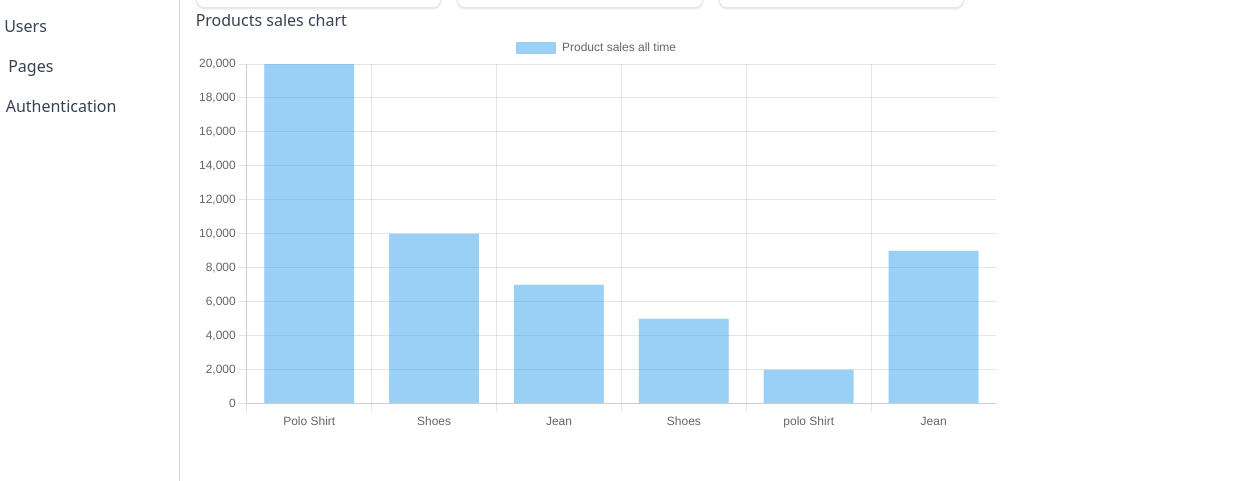
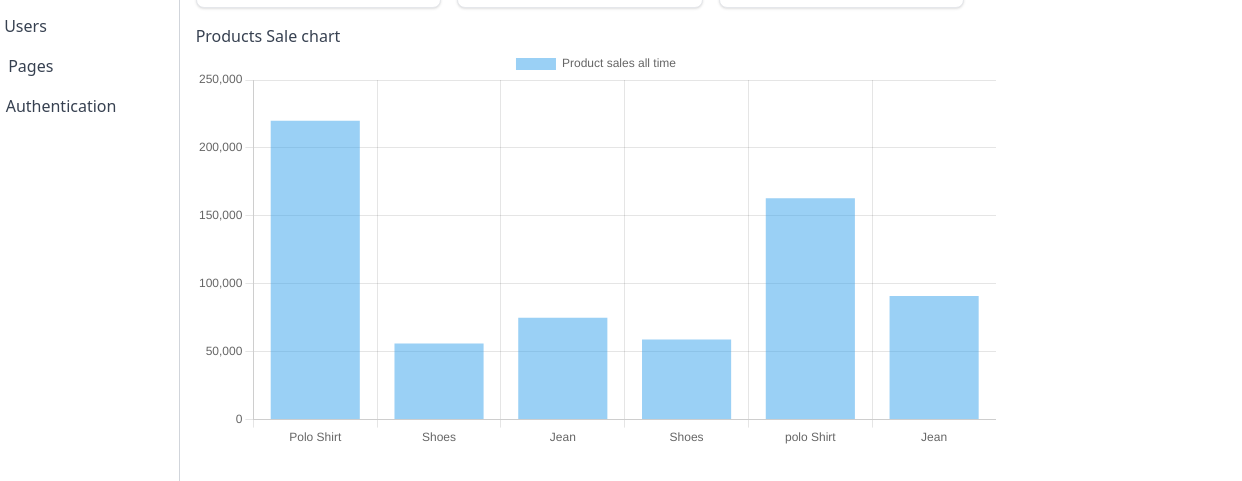
Before and after one commit to Kymoe/dashboard_final, a website built with Vite: page index.html in a window 1280 px wide. Shown: the part 237-718 px from the top of the page, 38-1280 px from the left. Built offline with nearby package versions, Linux system fonts and the light colour scheme.

Commit message:
add chart and create data

```diff
--- a/index.html
+++ b/index.html
@@ -153,8 +153,9 @@
                 <p class="font-normal text-gray-700 dark:text-gray-400">Total profit</p>
             </article>
           </section>
-          <section class="">
-            <h3>Products sales chart</h3>
+          <!-- chart section -->
+          <section class="mt-4">
+            <h3>Products Sale chart</h3>
             <div style="width: 800px;"><canvas id="product-chart"></canvas></div>
           </section>
 
--- a/src/add-product.js
+++ b/src/add-product.js
@@ -3,24 +3,26 @@ const title = document.querySelector("#title");
 const price = document.querySelector("#price");
 const category = document.querySelector("#category");
 const description = document.querySelector("#description");
-const submitBtn=document.querySelector(".submit-btn");
+// saving....
+const submitBtn = document.querySelector(".submit-btn");
 
 
 
 form.addEventListener('submit',async(event)=>{
     event.preventDefault();
-
+    submitBtn.textContent="Saving...";
 
  try{
       await  fetch('https://fakestoreapi.com/products',{
         method:'POST',
         body:JSON.stringify(
             {title:title.value,
-                price:price.value,
+                price:parseInt(price.value),
                 category:category.value,
                 description:description.value
             }),
     });
+    submitBtn.textContent = "Save";
 
  }
  catch(error){
--- a/src/home.js
+++ b/src/home.js
@@ -2,12 +2,12 @@ import Chart from "chart.js/auto";
 
 (async function () {
   const data = [
-    { product: "Polo Shirt", amount: 20000 },
-    { product: "Shoes", amount: 10000 },
-    { product: "Jean", amount: 7000 },
-    { product: "Shoes", amount: 5000 },
-    { product: "polo Shirt", amount: 2000 },
-    { product: "Jean", amount: 9000 },
+    { product: "Polo Shirt", amount: 220000 },
+    { product: "Shoes", amount: 56000 },
+    { product: "Jean", amount: 75000 },
+    { product: "Shoes", amount: 59000 },
+    { product: "polo Shirt", amount: 163000 },
+    { product: "Jean", amount: 91000},
   ];
 
   new Chart(document.querySelector("#product-chart"), {
--- a/src/product.html
+++ b/src/product.html
@@ -140,7 +140,7 @@
                       <i class="fa-solid fa-plus"></i>
                       <span>Add Product</span>
                     </button>
-
+                        <!-- form -->
                       <!-- Main modal -->
                       <div id="addProductModal" tabindex="-1" aria-hidden="true" class="fixed top-0 hidden left-0 right-0 z-50  w-full p-4 overflow-x-hidden overflow-y-auto md:inset-0 h-[calc(100%-1rem)] max-h-full">
                           <div class="relative w-full max-w-2xl max-h-full">
@@ -156,17 +156,16 @@
                                           <span class="sr-only">Close modal</span>
                                       </button>
                                   </div>
+                                   <!-- Modal body -->
                                    <form id="add-product-form">
-                                  <!-- Modal body -->
                                  <div class="p-6 space-y-6">
-
                                       <div>
                                       <label for="title" class="block font-semibold" >Title</label>
                                       <input type="text" id="title" name="title" class="form-input" required>
                                     </div>
                                      <div>
                                       <label for="price" class="block font-semibold" >Price</label>
-                                      <input type="number" id="price" name="price" class="form-input" required >
+                                      <input type="text" id="price" name="price" class="form-input" required >
                                     </div>
                                      <div>
                                       <label for="category" class="block font-semibold" >Category</label>
@@ -179,13 +178,13 @@
                                     </div>
                                      <div>
                                       <label for="description" class="block font-semibold">Description</label>
-                                     <textarea name="description" id="description" rows="5"  class="form-input"></textarea>
+                                     <textarea name="description" id="description" rows="5"  class="form-input" required></textarea>
                                     </div>
 
                                  </div>
                                   <!-- Modal footer -->
                                   <div class="flex items-center p-6 space-x-2 border-t border-gray-200 rounded-b dark:border-gray-600">
-                                      <button  type="submit" class=" submit-btn text-white bg-blue-700 hover:bg-blue-800 focus:ring-4 focus:outline-none focus:ring-blue-300 font-medium rounded-lg text-sm px-5 py-2.5 text-center dark:bg-blue-600 dark:hover:bg-blue-700 dark:focus:ring-blue-800">Save</button>
+                                      <button  type="submit" class="submit-btn text-white bg-blue-700 hover:bg-blue-800 focus:ring-4 focus:outline-none focus:ring-blue-300 font-medium rounded-lg text-sm px-5 py-2.5 text-center dark:bg-blue-600 dark:hover:bg-blue-700 dark:focus:ring-blue-800">Save</button>
                                       <button data-modal-hide="addProductModal" type="button" class="text-gray-500 bg-white hover:bg-gray-100 focus:ring-4 focus:outline-none focus:ring-blue-300 rounded-lg border border-gray-200 text-sm font-medium px-5 py-2.5 hover:text-gray-900 focus:z-10 dark:bg-gray-700 dark:text-gray-300 dark:border-gray-500 dark:hover:text-white dark:hover:bg-gray-600 dark:focus:ring-gray-600">Cancel</button>
                                   </div>
                                   </form>
```
